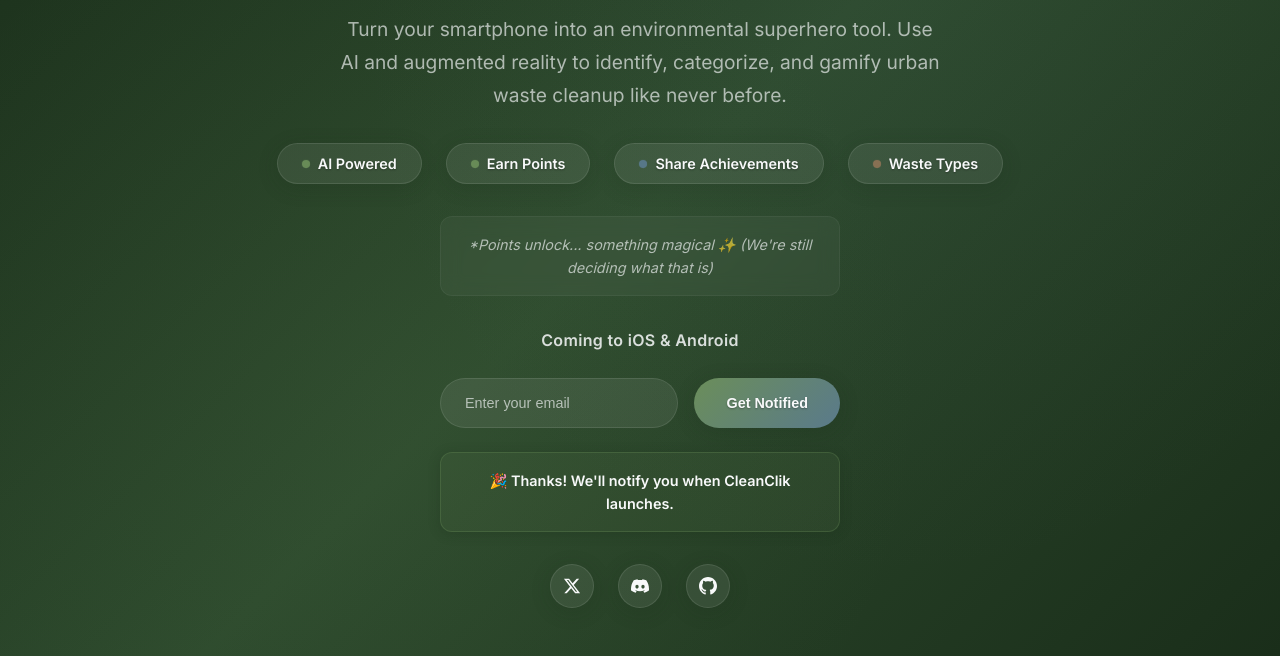
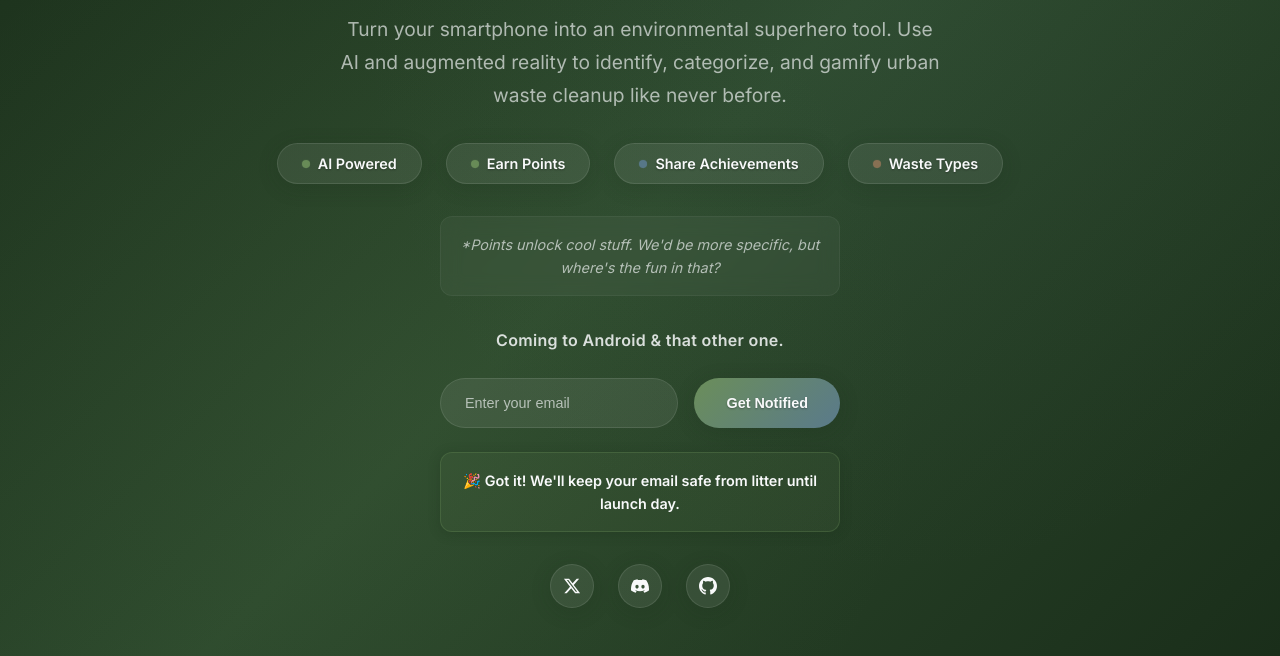
Before and after one commit to manuu-r/cleanclikSite, a plain HTML site: page index.html in a window 1280 px wide. Both pictures are taken after typing "name@example.com" into the empty fields and a click on the button "Get Notified". Shown: the part 220-876 px from the top of the page. Drawn offline with Linux system fonts and the light colour scheme.

```diff
--- a/index.html
+++ b/index.html
@@ -48,13 +48,15 @@
                         </div>
                     </div>
                     <p class="points-caption">
-                        *Points unlock... something magical ✨ (We're still
-                        deciding what that is)
+                        *Points unlock cool stuff. We'd be more specific, but
+                        where's the fun in that?
                     </p>
 
                     <!-- Coming Soon Content -->
                     <div class="coming-soon-inline">
-                        <p class="coming-soon-text">Coming to iOS & Android</p>
+                        <p class="coming-soon-text">
+                            Coming to Android & that other one.
+                        </p>
 
                         <form
                             class="email-signup"
@@ -83,8 +85,8 @@
                             style="display: none"
                         >
                             <p>
-                                🎉 Thanks! We'll notify you when CleanClik
-                                launches.
+                                🎉 Got it! We'll keep your email safe from
+                                litter until launch day.
                             </p>
                         </div>
 
```
Also changed, not shown: 10 other files.
